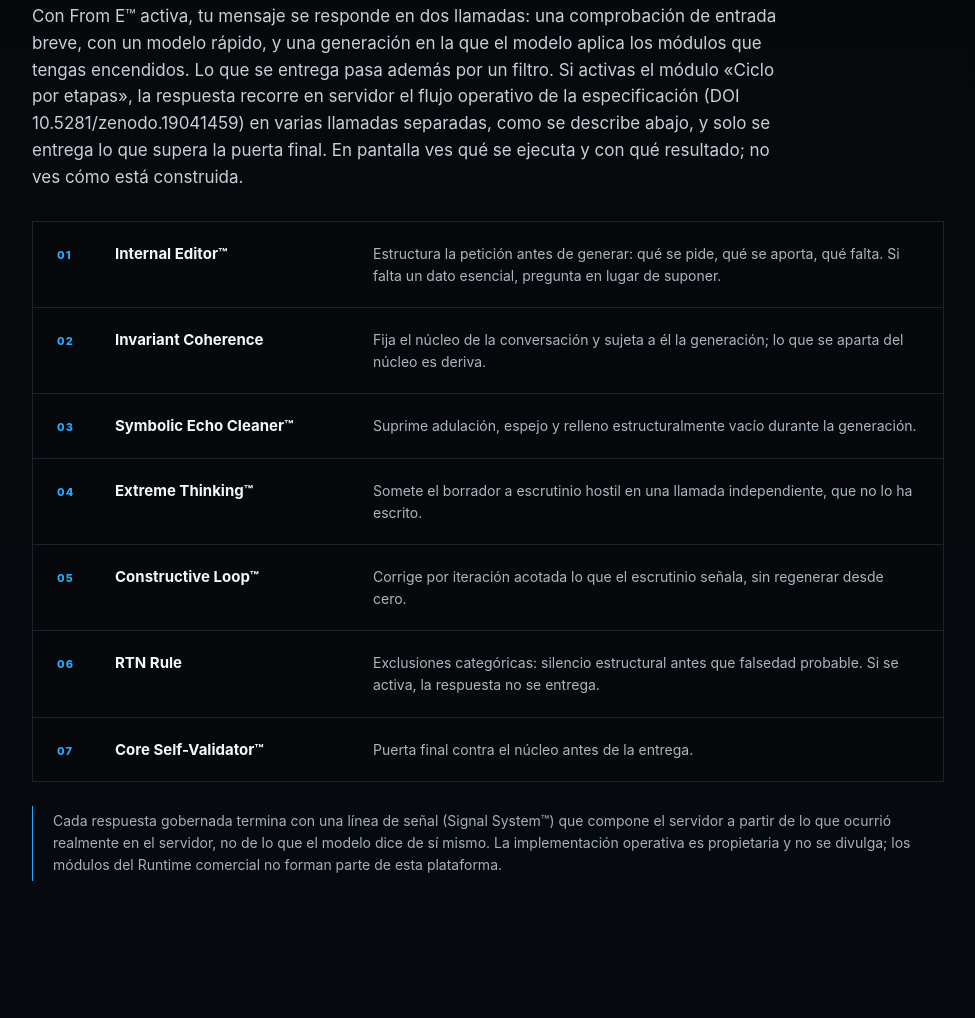
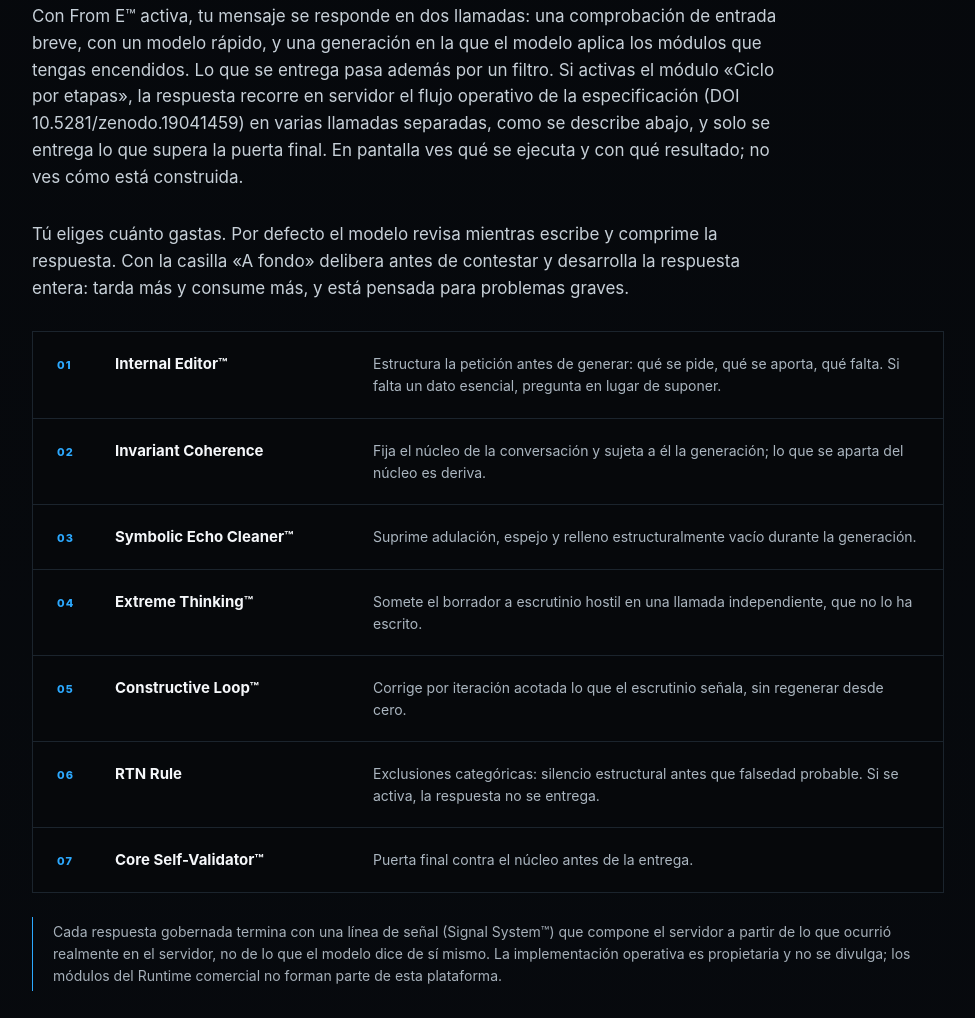
Before and after one commit to FromE-Labs/FromeCHAT, a website: page public/index.html in a window 1280 px wide. Shown: the part 1704-2722 px from the top of the page, without its empty margins (286-1261 px from the left). Drawn offline with Linux system fonts and the light colour scheme.

Commit message:
Explicar la opción «A fondo» en la portada y el README
Co-Authored-By: Claude Fable 5.2 <noreply@anthropic.com>
Claude-Session: https://claude.ai/code/session_015kpVL7aVtnYauJmZJH35bW

```diff
--- a/public/index.html
+++ b/public/index.html
@@ -66,6 +66,7 @@
     <div>
       <h2>Dos llamadas por respuesta: comprobación y generación. El ciclo por etapas, si lo activas.</h2>
       <p class="lead">Con From E™ activa, tu mensaje se responde en dos llamadas: una comprobación de entrada breve, con un modelo rápido, y una generación en la que el modelo aplica los módulos que tengas encendidos. Lo que se entrega pasa además por un filtro. Si activas el módulo «Ciclo por etapas», la respuesta recorre en servidor el flujo operativo de la especificación (DOI 10.5281/zenodo.19041459) en varias llamadas separadas, como se describe abajo, y solo se entrega lo que supera la puerta final. En pantalla ves qué se ejecuta y con qué resultado; no ves cómo está construida.</p>
+      <p class="lead">Tú eliges cuánto gastas. Por defecto el modelo revisa mientras escribe y comprime la respuesta. Con la casilla «A fondo» delibera antes de contestar y desarrolla la respuesta entera: tarda más y consume más, y está pensada para problemas graves.</p>
       <div class="modules">
         <div><small>01</small><b>Internal Editor™</b><span>Estructura la petición antes de generar: qué se pide, qué se aporta, qué falta. Si falta un dato esencial, pregunta en lugar de suponer.</span></div>
         <div><small>02</small><b>Invariant Coherence</b><span>Fija el núcleo de la conversación y sujeta a él la generación; lo que se aparta del núcleo es deriva.</span></div>
```
Also changed, not shown: README.md.
